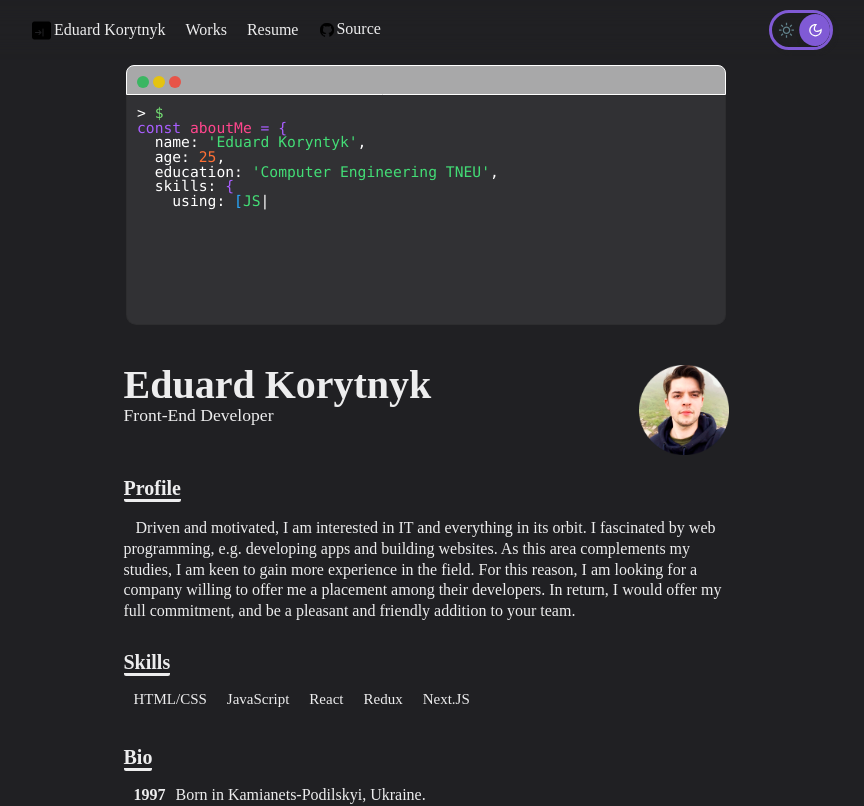
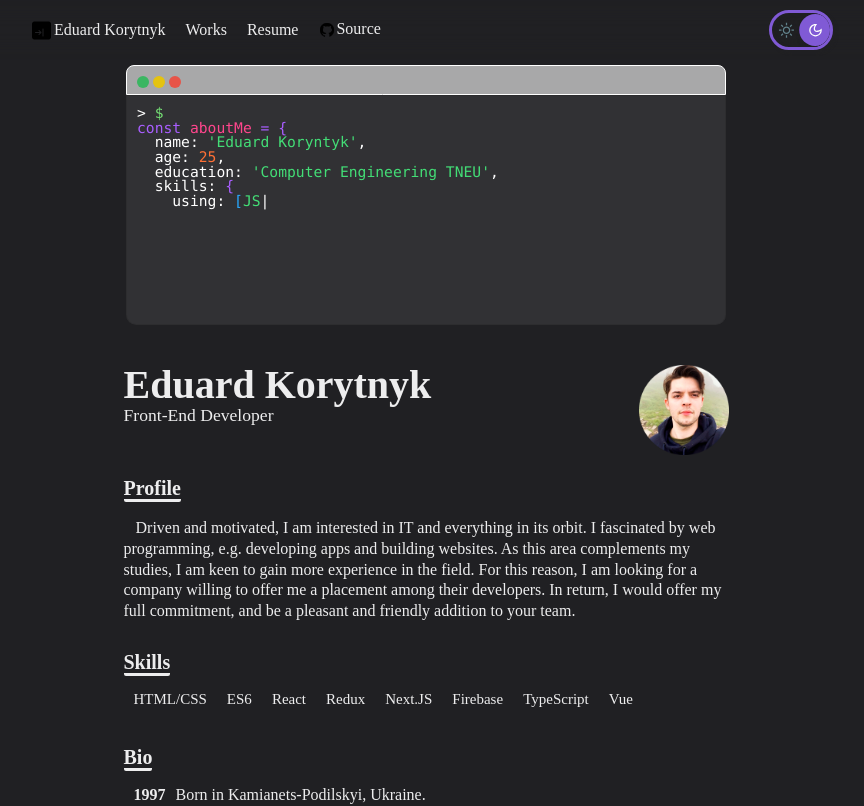
Before and after one commit to EduardKop/web-cv-next, a Next.js app: page / in a window 1280 px wide. Shown: the top 806 px of the page, without its empty margins (214-1078 px from the left). Built offline with nearby package versions, Linux system fonts and the light colour scheme; a web font is replaced by a local one.

Commit message:
update skills

```diff
--- a/components/skills-elems.js
+++ b/components/skills-elems.js
@@ -23,7 +23,7 @@ function Skills  () {
         </div>
 
         <div className='tech-wrap'>
-            <div className='skills-content-title'><span>JavaScript</span>
+            <div className='skills-content-title'><span>ES6</span>
             {/* <Image
                     src={jsIcon}
                     width="30px"
@@ -35,7 +35,7 @@ function Skills  () {
         </div>
 
         <div className='tech-wrap'>
-            <div className='skills-content-title'><span>React </span>
+            <div className='skills-content-title'><span>React</span>
             {/* <Image
                     src={reactIcon}
                     width="30px"
@@ -68,6 +68,42 @@ function Skills  () {
             </div>
 
         </div>
+
+        <div className='tech-wrap'>
+            <div className='skills-content-title'><span>Firebase</span>
+            {/* <Image
+                    src={otherTechIcon}
+                    width="60px"
+                    height="50px"
+                    alt="otherTech icon"
+            />  */}
+            </div>
+
+        </div>
+
+        <div className='tech-wrap'>
+            <div className='skills-content-title'><span>TypeScript</span>
+            {/* <Image
+                    src={otherTechIcon}
+                    width="60px"
+                    height="50px"
+                    alt="otherTech icon"
+            />  */}
+            </div>
+
+        </div>
+
+        <div className='tech-wrap'>
+            <div className='skills-content-title'><span>Vue</span>
+            {/* <Image
+                    src={otherTechIcon}
+                    width="60px"
+                    height="50px"
+                    alt="otherTech icon"
+            />  */}
+            </div>
+
+        </div>
     </div>
         </div>
 
```
